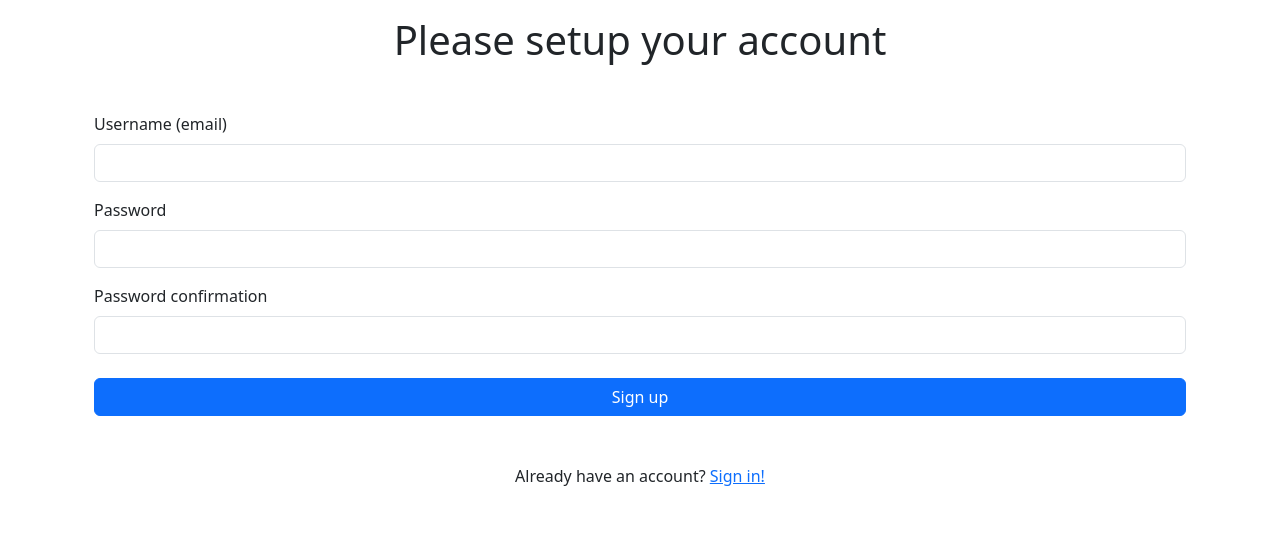
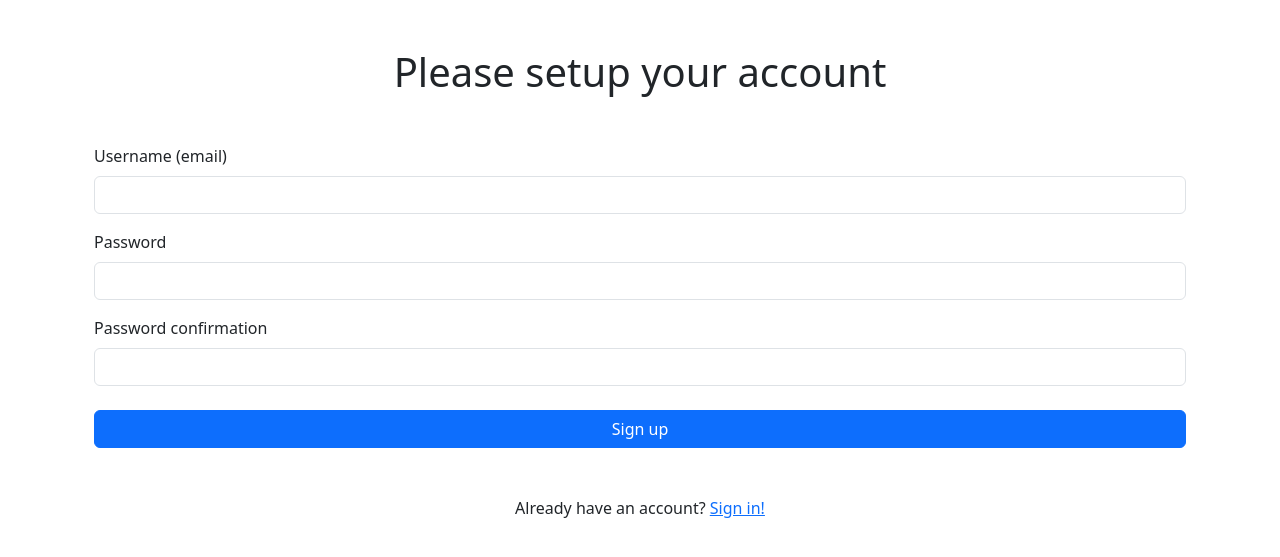
Before and after one commit to santiago-dev96/water-me, a Python web app: template templates/sign_up.html in a window 1280 px wide. Shown: the part 56-613 px from the top of the page. Run offline with Jinja, Linux system fonts and the light colour scheme; the template is opened without the code that fills it, so the values that code supplies are empty.

Commit message:
Added spacing to sign-up page heading

```diff
--- a/templates/sign_up.html
+++ b/templates/sign_up.html
@@ -8,7 +8,7 @@ Register
 
 {% block content %}
 
-<main class="row">
+<main class="row mt-5">
   <h1 class="mb-4 col-12 text-center">Please setup your account</h1>
 
   <form method="POST" action="{{ url_for('sign_up') }}" class="p-4 col-12">
```
